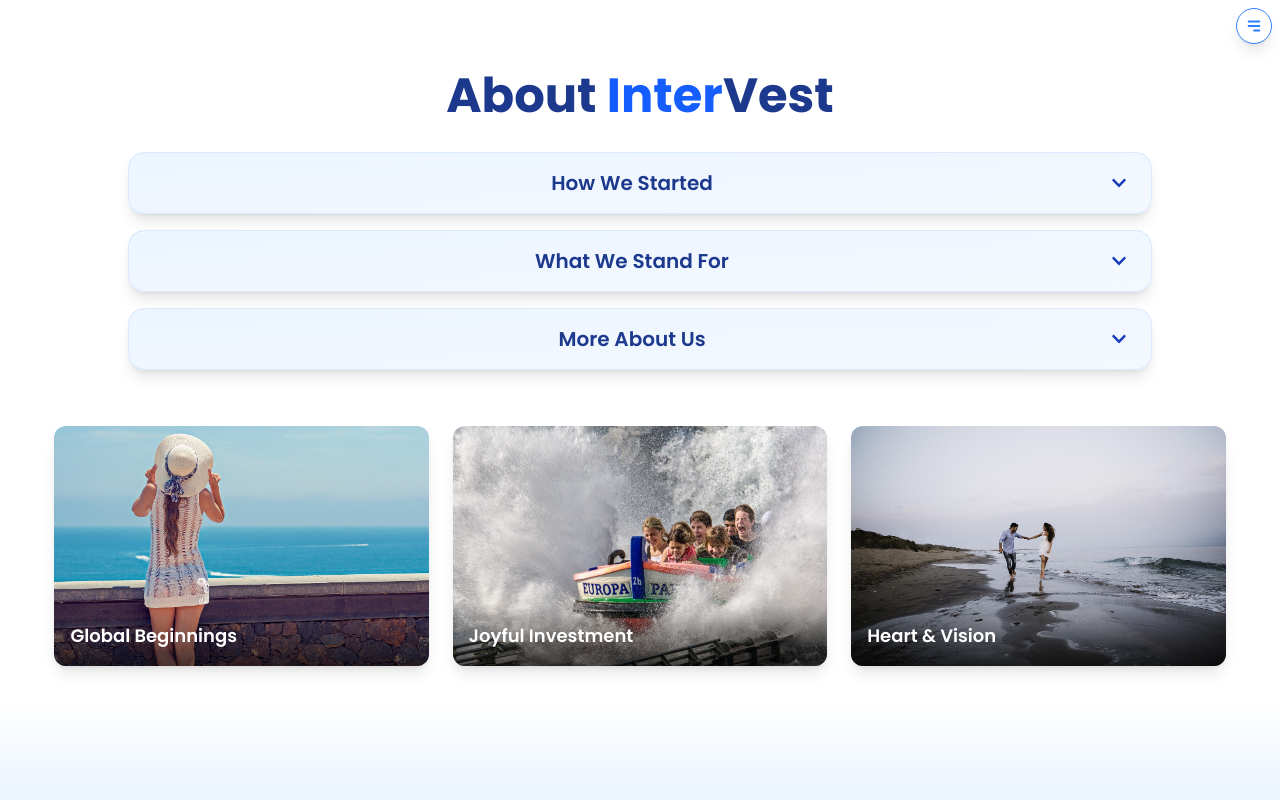
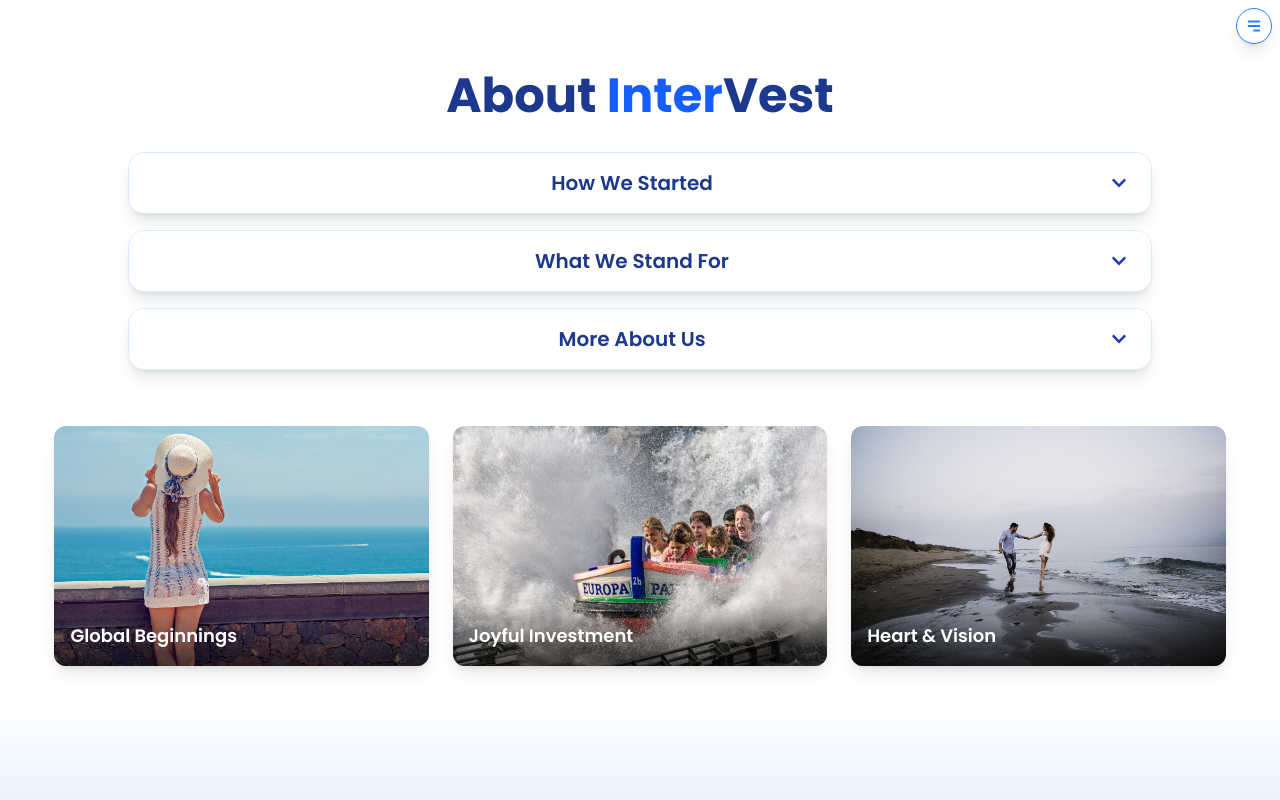
Before and after one commit to nicholasoneill97/InterVest, a Next.js app: page /about in a window 1280 px wide. Shown: the top 800 px of the page. Built offline with nearby package versions, Linux system fonts and the light colour scheme.

Commit message:
Update page.jsx

```diff
--- a/src/app/about/page.jsx
+++ b/src/app/about/page.jsx
@@ -59,7 +59,7 @@ export default function AboutSection() {
         return (
           <div
             key={index}
-            className="mb-4 rounded-2xl border border-blue-100 shadow-lg overflow-hidden transition-all duration-500 bg-gradient-to-br from-blue-200 via-blue-75 to-blue-100 w-[95%] sm:w-[80%] mx-auto"
+            className="mb-4 rounded-2xl border border-blue-100 shadow-lg overflow-hidden transition-all duration-500 bg-white w-[95%] sm:w-[80%] mx-auto"
           >
             <button
               onClick={() => toggle(index)}
@@ -164,7 +164,7 @@ export default function AboutSection() {
       {/* ===================== FAMILY PACKAGES / BUNDLE / GROUP ===================== */}
       <section
         id="family-packages"
-        className="mb-12 rounded-xl h-screen sm:h-screen bg-black/2 flex flex-col gap-4  [@media(min-height:1000px)]:h-[60vh]"
+        className="mb-12 rounded-xl h-screen sm:h-screen bg-white flex flex-col gap-4  [@media(min-height:1000px)]:h-[60vh]"
       >
         <div className="relative w-full mx-auto h-[200px] sm:h-[300px] overflow-hidden shadow-lg">
           <Image
@@ -249,7 +249,7 @@ export default function AboutSection() {
       {/* Bundle & Save */}
       <section
         id="bundle-save"
-        className="mb-12 rounded-xl h-screen sm:h-screen bg-black/2 flex flex-col gap-4 [@media(min-height:1000px)]:h-[60vh]"
+        className="mb-12 rounded-xl h-screen sm:h-screen bg-white flex flex-col gap-4 [@media(min-height:1000px)]:h-[60vh]"
       >
         <div className="relative w-full mx-auto h-[200px] sm:h-[300px] overflow-hidden shadow-lg">
           <Image
@@ -338,7 +338,7 @@ export default function AboutSection() {
       {/* Group Discounts */}
       <section
         id="group-discounts"
-        className="mb-12 rounded-xl h-screen sm:h-screen bg-black/2 flex flex-col gap-4 [@media(min-height:1000px)]:h-[60vh]"
+        className="mb-12 rounded-xl h-screen sm:h-screen bg-white flex flex-col gap-4 [@media(min-height:1000px)]:h-[60vh]"
       >
         <div className="relative w-full mx-auto h-[200px] sm:h-[300px] overflow-hidden shadow-lg">
           <Image
```
